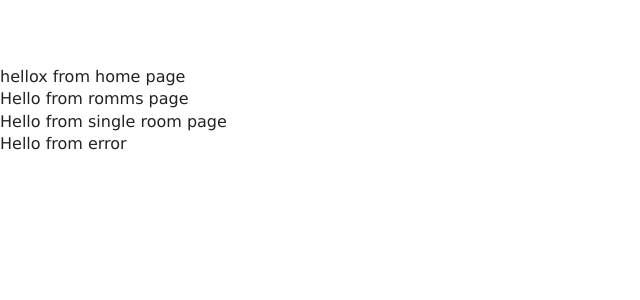
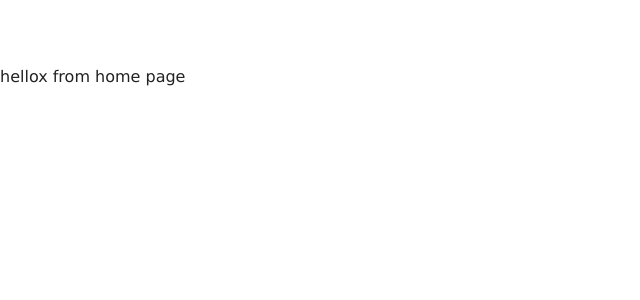
Before and after one commit to BlondeauJulien/hotelSiteWithContentful, a React (Create React App) app: page / in a window 1280 px wide. Shown: the top 300 px of the page, without its empty margins (0-640 px from the left). Built offline with nearby package versions, Linux system fonts and the light colour scheme.

Commit message:
set up routes

```diff
--- a/src/App.js
+++ b/src/App.js
@@ -1,5 +1,7 @@
 import { Fragment } from 'react';
 import './App.css';
+
+import { Route, Switch } from 'react-router-dom';
 
 import Home from './pages/Home';
 import Rooms from './pages/Rooms';
@@ -9,10 +11,13 @@
 function App() {
   return (
     <Fragment>
-      <Home></Home>
-      <Rooms></Rooms>
-      <SingleRoom></SingleRoom>
-      <Error></Error>
+      <Switch>
+        <Route exact path="/" component={Home} />
+        <Route exact path="/rooms" component={Rooms} />
+        <Route exact path="/rooms/:slug" component={SingleRoom} />
+        <Route  component={Error} />
+      </Switch>
+
     </Fragment>
   );
 }
--- a/src/index.js
+++ b/src/index.js
@@ -1,12 +1,17 @@
 import React from 'react';
 import ReactDOM from 'react-dom';
+import  { BrowserRouter as Router } from 'react-router-dom';
 import App from './App';
 import reportWebVitals from './reportWebVitals';
 
 ReactDOM.render(
-  <React.StrictMode>
-    <App />
-  </React.StrictMode>,
+  <Router>
+
+    <React.StrictMode>
+      <App />
+    </React.StrictMode>
+
+  </Router>,
   document.getElementById('root')
 );
 
```
